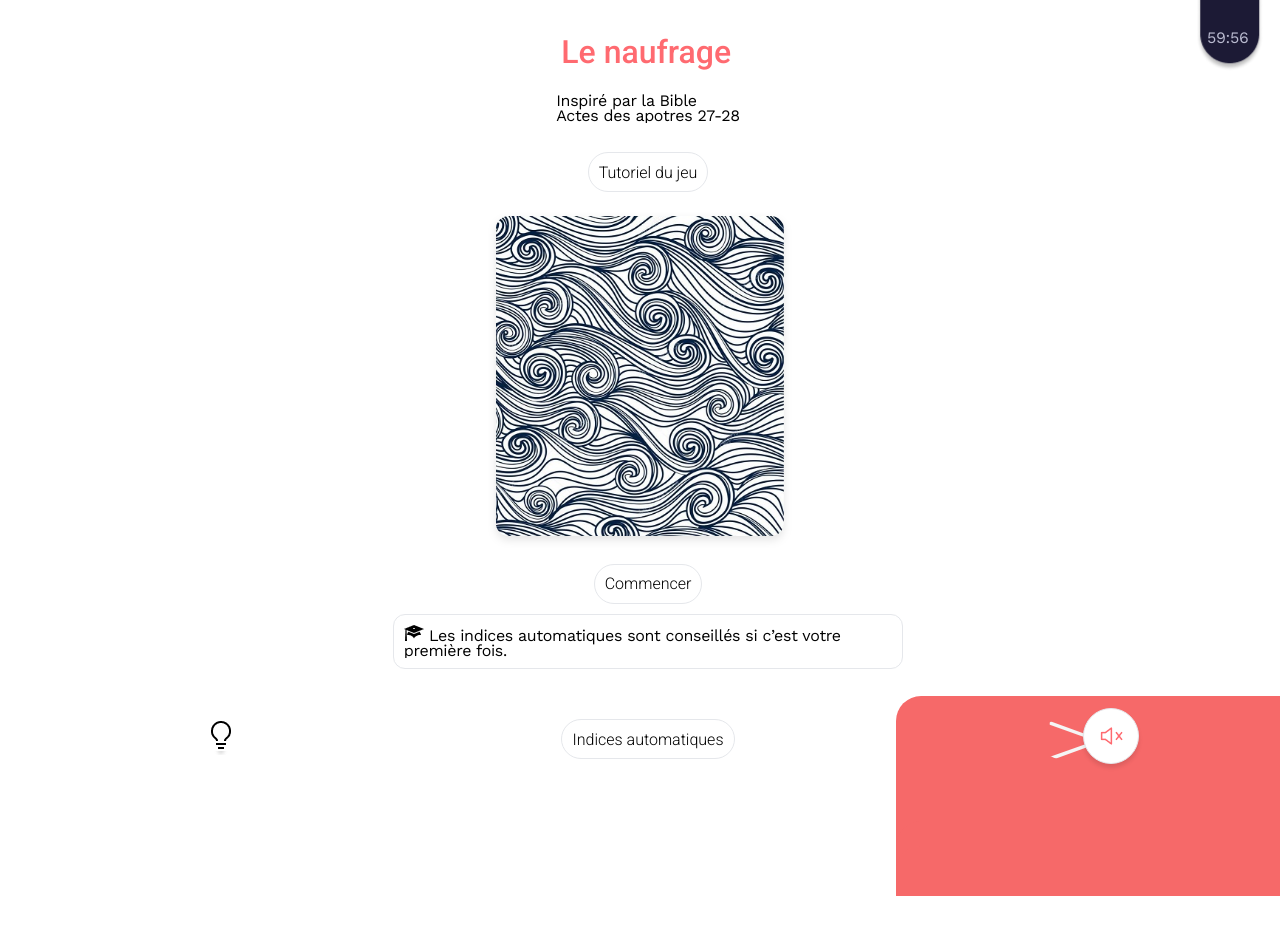
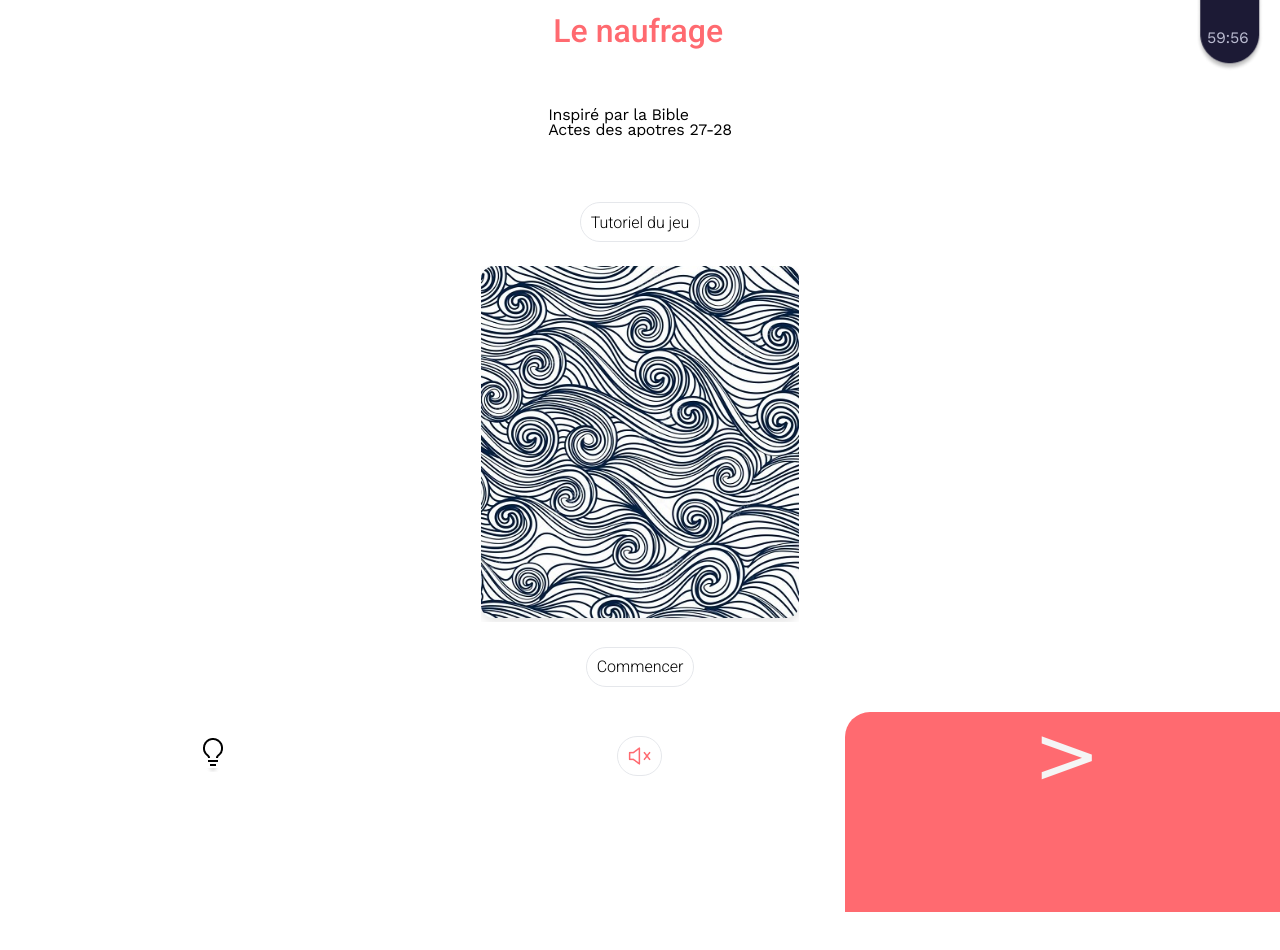
Before and after one commit to Labriquerose/act27, a plain HTML site: page index.html in a window 1280 px wide. After the commit the page ends 800 px from the top, so only its background shows below. Drawn offline with nearby package versions, Linux system fonts and the light colour scheme; a web font is replaced by a local one.

Commit message:
Add files via upload

```diff
--- a/index.html
+++ b/index.html
@@ -12,42 +12,28 @@
   <body>
     <div class="container">
       <div class="header">
-        <div class="title"> <h2>Le naufrage</h2></div>
-        <div class="subTitle"> <p>Inspiré par la Bible </br>
+        <div class="introTitle"><h2>Le naufrage</h2><div id="divTimer">
+          <p id="timer" ></p></div>
+         <img id="fondtimer" src="./icone/timer.png" alt="">
+        </div>
+        <div class="introSubTitle"> <p>Inspiré par la Bible </br>
           Actes des apotres 27-28</p></div>
-
-          <div id="divTimer">
-            <p id="timer" ></p>
-          </div>
-           <img id="fondtimer" src="./icone/timer.png" alt="">
-
-
       </div>
 
-      <div class="content">
-        <div class="cont1"><button >Tutoriel du jeu</button></div>
-        <div class="cont2"><div class="pos">
-          <img id= imgintro src="./imgfond/intro.jpg" alt="">
-          <button id="muted"><img src="./icone/sound.png" alt=""></button>
-        </div></div>
-        <div class="cont3"><button >Commencer</button>
-          <div class="instructions">
-            <p><img id="tuto" src="./icone/tuto.png" alt="">
-            Les indices automatiques sont conseillés si c’est votre première fois.</p>
-          </div>
-        </div>
+      <div class="introContent">
+        <div class="introtuto"><button >Tutoriel du jeu</button></div>
+        <div class="introImg"><img id= imgintro src="./imgfond/intro.jpg" alt=""></div>
+        <div class="introCommencer"> <button >Commencer</button></div>
       </div>
 
       <div class="footer">
-        <div class="btn1">
-          <img class="btn-nav" id="indice" src="./icone/indice.png" alt="" />
-        </div>
-        <div class="btn2"><button>Indices automatiques</button></div>
-        <div class="next"><button id="next">></button></div>
+        <div class="indice"><img src="./icone/indice.png" alt=""></div>
+        <div class="son">
+          <button id="muted"><img src="./icone/sound.png" alt=""></button></div>
+       <div id="next" >></div> <div class="next"></div>
       </div>
-
-    </div><div class="fondnext"></div>
+    </div>
   </body>
-
   <script src="index appli.js"></script>
+  <script src="./timer.js"></script>
 </html>
--- a/style appli.css
+++ b/style appli.css
@@ -6,14 +6,13 @@
   font-family: "Roboto", sans-serif;
   overflow: hidden;
 }
-
 .container {
-  height: 98vh;
-  margin: 1vh;
+  height: 100vh;
+  width: 100vw;
   display: grid;
   grid-template-columns: 1fr;
-  grid-template-rows: 0.8fr 1.2fr 1.2fr 1.1fr 0.7fr;
-  gap: 1% 0%;
+  grid-template-rows: 1fr 1fr 1fr 1fr 0.5fr;
+  gap: 0% 0%;
   grid-auto-flow: row dense;
   justify-content: stretch;
   align-content: center;
@@ -21,105 +20,105 @@
   align-items: stretch;
   grid-template-areas:
     "header"
-    "content"
-    "content"
-    "content"
+    "introContent"
+    "introContent"
+    "introContent"
     "footer";
 }
 
 .header {
   display: grid;
-  grid-template-columns: 1fr 1fr 1fr;
-  grid-template-rows: 1fr 1fr 1fr;
+  grid-template-columns: 1fr;
+  grid-template-rows: 1.5fr 1fr;
   gap: 0px 0px;
   grid-auto-flow: row;
   justify-content: center;
   align-content: stretch;
   grid-template-areas:
-    "title title title"
-    "title title title"
-    "subTitle subTitle subTitle";
+    "introTitle"
+    "introSubTitle";
   align-self: stretch;
   grid-area: header;
 }
 
-.title {
-  align-self: center;
-  grid-area: title;
+.introTitle {
+  display: grid;
+  grid-template-columns: 1fr;
+  grid-template-rows: 1fr;
+  gap: 0px 0px;
+  grid-auto-flow: row;
+  grid-template-areas: ".";
+  grid-area: introTitle;
 }
 
-.subTitle {
-  align-self: center;
-  grid-area: subTitle;
+.introSubTitle {
+  grid-area: introSubTitle;
 }
 
-.content {
+.introContent {
   display: grid;
-  grid-template-columns: 1fr 1fr 1fr;
-  grid-template-rows: 1fr 1fr 1fr;
+  grid-template-columns: 1fr;
+  grid-template-rows: 1fr 4fr 1fr;
   gap: 0px 0px;
   grid-auto-flow: row;
-  justify-items: stretch;
+  justify-content: center;
+  align-content: center;
+  justify-items: center;
+  align-items: center;
   grid-template-areas:
-    "cont1 cont1 cont1"
-    "cont2 cont2 cont2"
-    "cont3 cont3 cont3";
-  grid-area: content;
+    "introtuto"
+    "introImg"
+    "introCommencer";
+  align-self: stretch;
+  grid-area: introContent;
 }
 
-.cont1 {
-  margin-top: 1vh;
-  align-self: start;
-  grid-area: cont1;
+.introtuto {
+  align-self: center;
+  grid-area: introtuto;
 }
 
-.cont2 {
+.introImg {
   align-self: center;
-  grid-area: cont2;
-  justify-self: center;
-  /* background-image: url("./imgfond/intro.jpg"); */
-  height: 100%;
-  width: 100%;
+  grid-area: introImg;
 }
 
-.cont3 {
-  align-self: end;
-  grid-area: cont3;
+.introCommencer {
+  align-self: center;
+  grid-area: introCommencer;
 }
 
 .footer {
   width: 100vw;
   display: grid;
   grid-template-columns: 1fr 1fr 1fr;
-  grid-template-rows: 1fr 1fr 1fr;
+  grid-template-rows: 1fr;
   gap: 0px 0px;
   grid-auto-flow: row;
   justify-content: space-evenly;
   align-content: center;
   justify-items: stretch;
   align-items: center;
-  grid-template-areas:
-    "btn1 btn2 next"
-    "btn1 btn2 next"
-    "btn1 btn2 next";
+  grid-template-areas: "indice son next";
   grid-area: footer;
 }
 
-.btn1 {
-  grid-area: btn1;
+.indice {
   justify-self: center;
+  align-self: center;
+  grid-area: indice;
 }
 
-.btn2 {
-  grid-area: btn2;
+.son {
   justify-self: center;
+  grid-area: son;
 }
 
 .next {
+  justify-self: center;
   grid-area: next;
-  justify-self: center;
+  align-self: center;
 }
-
 #divTimer {
   position: absolute;
   top: 30px;
@@ -144,28 +143,7 @@ h2 {
   font-size: 2em;
   line-height: 120%;
 }
-h3 {
-  font-family: Inter;
-  font-style: normal;
-  font-weight: 400;
-  font-size: 1.4em;
-  line-height: 120%;
-  align-items: center;
-  text-align: center;
-  color: #ff6a70;
-  margin-top: 3vh;
-}
-h4 {
-  font-family: Inter;
-  font-style: normal;
-  font-weight: 300;
-  font-size: 1.1em;
-  line-height: 120%;
-  align-items: center;
-  text-align: center;
-  margin-top: 0vh;
-}
-.subtitle {
+.introsubtitle {
   height: 40px;
   padding: 10px;
   text-align: center;
@@ -194,13 +172,23 @@ button {
   z-index: 100;
   height: 40px;
 }
+input {
+  font-family: "inter", sans-serif;
+  font-size: 0.9em;
+  font-style: italic;
+  color: #b9bacf;
+  font-weight: 300;
+  line-height: 15px;
+  letter-spacing: -0.02em;
+  text-align: left;
+  border-radius: 7px;
+  padding: 3px;
+}
 #imgintro {
-  height: 40vh;
+  height: 44vh;
   z-index: -1;
-  position: absolute;
-  top: 47%;
-  left: 50%;
-  transform: translate(-50%, -50%);
+  position: relative;
+
   filter: drop-shadow(0px 4px 4px rgba(0, 0, 0, 0.1));
   border-radius: 13px;
 }
@@ -218,9 +206,9 @@ p {
   box-sizing: border-box;
   border-radius: 12px;
   width: 90%;
-
+  background-color: #ffffffc0;
   margin: 10px auto 10px;
-
+  box-shadow: 5px 4px 4px rgba(0, 0, 0, 0.021);
   padding: 10px;
 }
 .instructionssbutitle {
@@ -228,55 +216,25 @@ p {
   box-sizing: border-box;
   border-radius: 12px;
   width: 90%;
-
-  margin: 10px auto 10px;
-
-  padding: 10px;
+  margin: 0px auto 00px;
 }
 
+.next {
+  position: fixed;
+  z-index: -13;
+  top: 89vh;
+  left: 66vw;
+  background-color: #ff6a70;
+  border-radius: 25px 0px 0px 0;
+  width: 100%;
+  height: 200px;
+  overflow: hidden;
+}
 #next {
-  background-color: #b9bacf00;
+  bottom: 3.5vh;
+  text-align: center;
   border: none;
   color: whitesmoke;
   font-size: 5em;
   font-family: "Festive", cursive;
-  margin: 0;
-  padding: 0;
 }
-
-#muted {
-  position: absolute;
-  width: 56px;
-  height: 56px;
-  right: 11vw;
-  bottom: 3.5vh;
-  background: #ffffff;
-  box-shadow: 0px 4px 4px rgba(0, 0, 0, 0.1);
-  z-index: 1;
-}
-.fondnext {
-  position: relative;
-  height: 200px;
-  width: 200%;
-  left: 70vw;
-  bottom: 13vh;
-  background-color: #f66969;
-  border-radius: 25px 0px 0px 0;
-  z-index: -1;
-  overflow-x: hidden;
-}
-.fondnext::before {
-  content: "";
-
-  position: absolute;
-  overflow-y: hidden;
-  background-color: transparent;
-  left: 0;
-  bottom: 00px;
-  height: 50px;
-  width: 25px;
-  border-top-left-radius: 50px;
-  box-shadow: 0 -25px 0 0 #f66969;
-}
-
-/* -----------------ok page intro------------------- */
```
